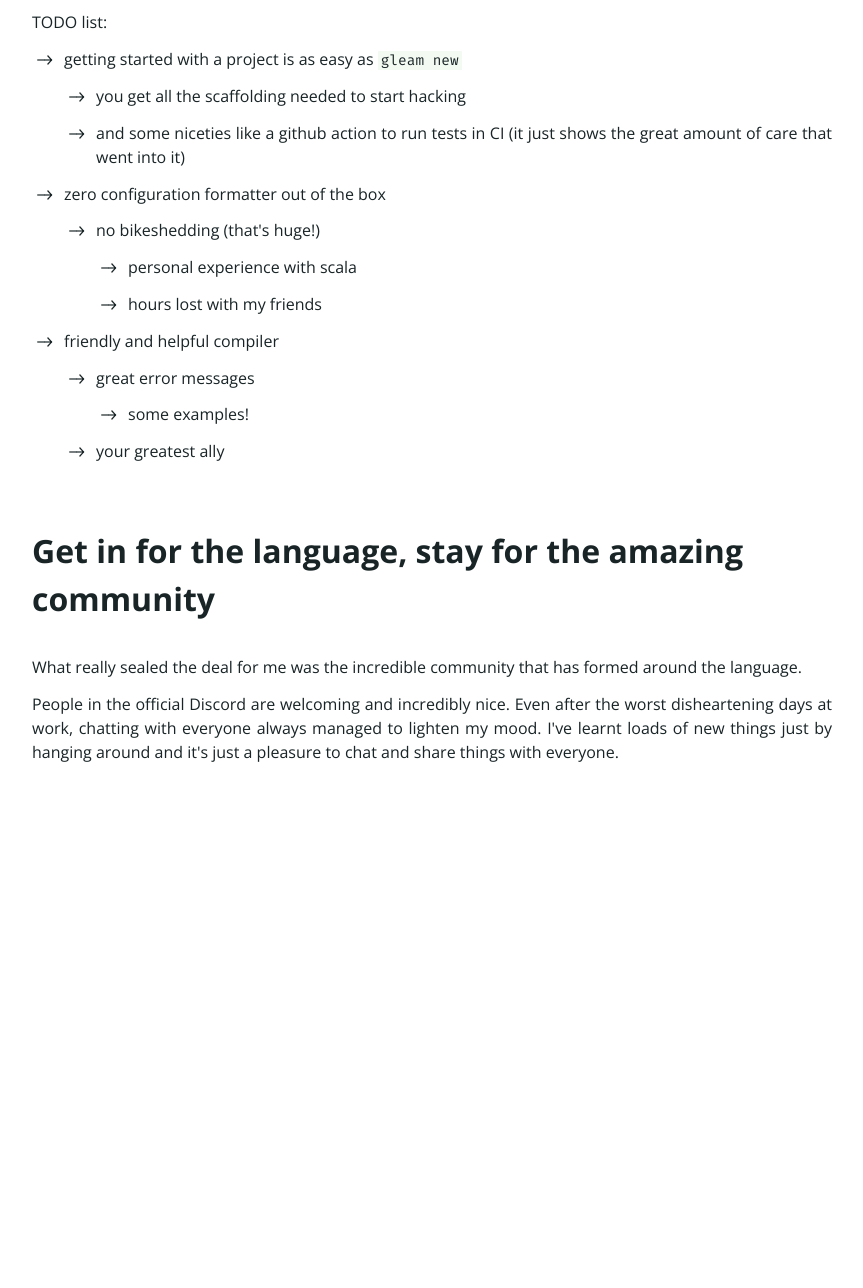
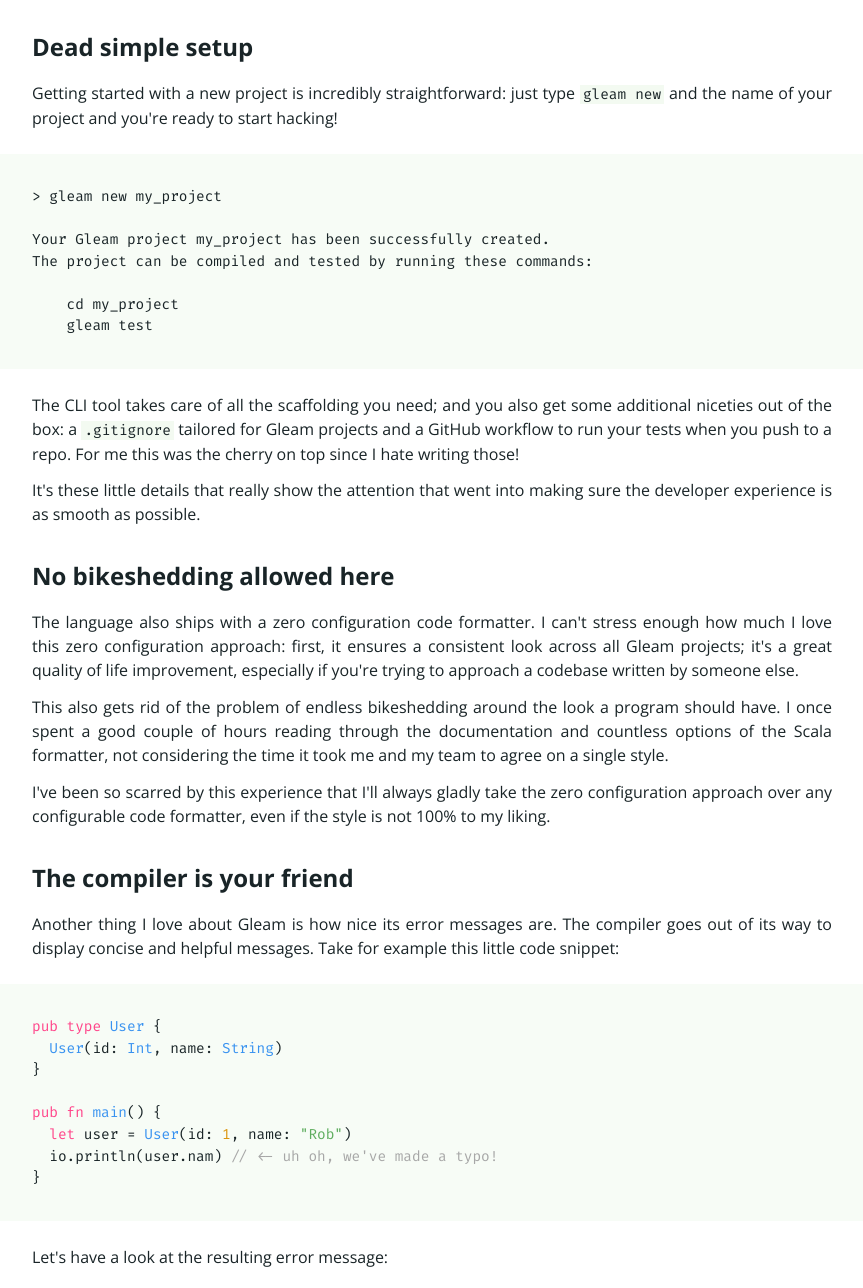
Before and after one commit to giacomocavalieri/giacomocavalieri.me, a plain HTML site: page posts/01-look-i-made-this-with-gleam.html in a window 1280 px wide. Shown: the part 2492-3780 px from the top of the page, without its empty margins (208-1071 px from the left). Before the commit the page ends 3317 px from the top, so only its background shows below. Drawn offline with nearby package versions, Linux system fonts and the light colour scheme.

Commit message:
wip post 1

```diff
--- a/posts/01-look-i-made-this-with-gleam.html
+++ b/posts/01-look-i-made-this-with-gleam.html
@@ -59,8 +59,52 @@
 }</code></pre><h2>An outstanding developer experience</h2><p>When you start using Gleam, it&#39;s impossible not to notice the great
 amount of love and work that went into making sure the language has a lovely
 developer experience.</p><p>Let me show you how straightforward it is to get started and the many niceties
-you get out of the box.</p><p>TODO list:</p><ul><li><p>getting started with a project is as easy as <code>gleam new</code></p><ul><li><p>you get all the scaffolding needed to start hacking</p></li><li><p>and some niceties like a github action to run tests in CI (it just shows
-the great amount of care that went into it)</p></li></ul></li><li><p>zero configuration formatter out of the box</p><ul><li><p>no bikeshedding (that&#39;s huge!)</p><ul><li><p>personal experience with scala</p></li><li><p>hours lost with my friends</p></li></ul></li></ul></li><li><p>friendly and helpful compiler</p><ul><li><p>great error messages</p><ul><li><p>some examples!</p></li></ul></li><li><p>your greatest ally</p></li></ul></li></ul><h2>Get in for the language, stay for the amazing community</h2><p>What really sealed the deal for me was the incredible community that has formed
+you get out of the box.</p><h3>Dead simple setup</h3><p>Getting started with a new project is incredibly straightforward: just type
+<code>gleam new</code> and the name of your project and you&#39;re ready to start hacking!</p><pre><code data-lang="text" class="not-prose language-text">&gt; gleam new my_project
+
+Your Gleam project my_project has been successfully created.
+The project can be compiled and tested by running these commands:
+
+    cd my_project
+    gleam test</code></pre><p>The CLI tool takes care of all the scaffolding you need; and you also get some
+additional niceties out of the box: a <code>.gitignore</code> tailored for Gleam projects
+and a GitHub workflow to run your tests when you push to a repo. For me this
+was the cherry on top since I hate writing those!</p><p>It&#39;s these little details that really show the attention that went into making
+sure the developer experience is as smooth as possible.</p><h3>No bikeshedding allowed here</h3><p>The language also ships with a zero configuration code formatter.
+I can&#39;t stress enough how much I love this zero configuration approach: first,
+it ensures a consistent look across all Gleam projects; it&#39;s a great quality of
+life improvement, especially if you&#39;re trying to approach a codebase written by
+someone else.</p><p>This also gets rid of the problem of endless bikeshedding around the look a
+program should have. I once spent a good couple of hours reading through the
+documentation and countless options of the Scala formatter, not considering the
+time it took me and my team to agree on a single style.</p><p>I&#39;ve been so scarred by this experience that I&#39;ll always gladly take the zero
+configuration approach over any configurable code formatter, even if the style
+is not 100% to my liking.</p><h3>The compiler is your friend</h3><p>Another thing I love about Gleam is how nice its error messages are. The
+compiler goes out of its way to display concise and helpful messages. Take for
+example this little code snippet:</p><pre><code data-lang="gleam" class="not-prose language-gleam">pub type User {
+  User(id: Int, name: String)
+}
+
+pub fn main() {
+  let user = User(id: 1, name: &quot;Rob&quot;)
+  io.println(user.nam) // &lt;- uh oh, we&#39;ve made a typo!
+}</code></pre><p>Let&#39;s have a look at the resulting error message:</p><pre><code data-lang="text" class="not-prose language-text">error: Unknown record field
+
+  ┌─ ./src/app.gleam:6:19
+  │
+4 │ io.println(user.nam)
+  │                ^^^^ Did you mean `name`?
+
+The value being accessed has this type:
+    User
+
+It has these fields:
+    .id
+    .name</code></pre><p>The compiler highlights the piece of code were something&#39;s wrong and tries to be
+extra helpful; in this case it is smart enough to guess we&#39;ve made a typo and
+meant to access the <code>name</code> property... how nice is that? I personally love the
+friendly and helpful attitude of the compiler, it really feels like you have a
+buddy constantly helping you and looking out for potential bugs in your code.</p><h2>Get in for the language, stay for the amazing community</h2><p>What really sealed the deal for me was the incredible community that has formed
 around the language.</p><p>People in the official Discord are welcoming and incredibly nice.
 Even after the worst disheartening days at work, chatting with everyone always
 managed to lighten my mood.
```
